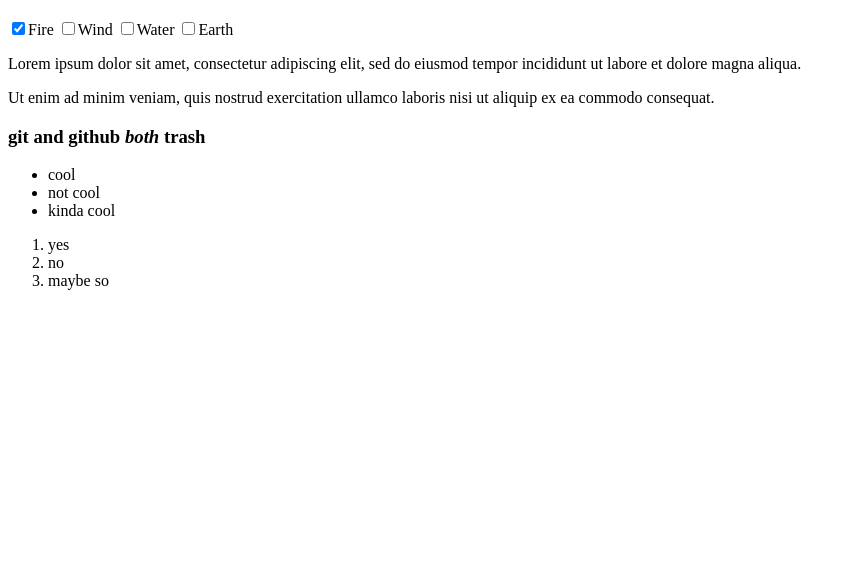
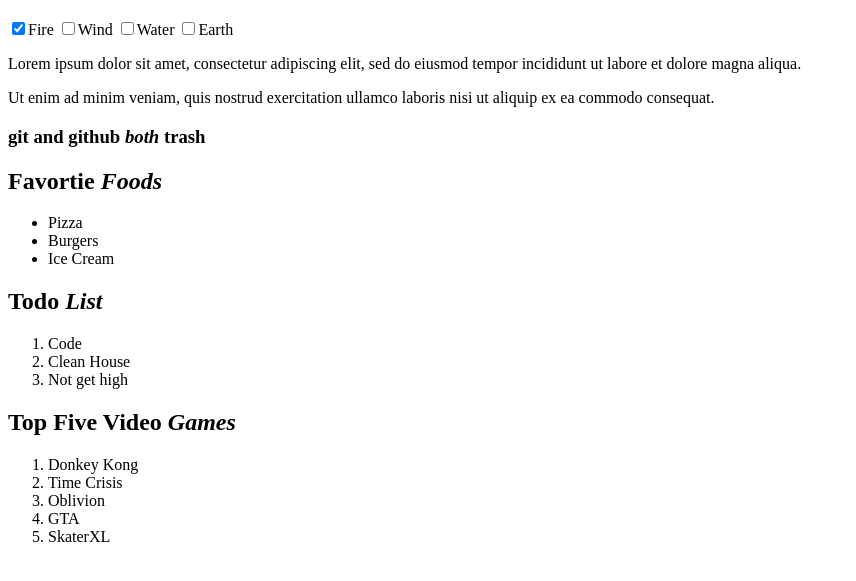
Before and after one commit to keyclickwarlord/git_test, a plain HTML site: page index.html in a window 1280 px wide. Shown: the part 61-642 px from the top of the page, without its empty margins (0-856 px from the left). Drawn offline with Linux system fonts and the light colour scheme.

Commit message:
Add index.html

```diff
--- a/index.html
+++ b/index.html
@@ -18,16 +18,26 @@
         nisi ut aliquip ex ea commodo consequat.</p>
     <h3>git and github <em>both</em> trash</h3>
     <!--what is going on????????????? idk.-->
-    <ul>
-        <li>cool</li>
-        <li>not cool</li>
-        <li>kinda cool</li>
-    </ul>
-    <ol>
-        <li>yes</li>
-        <li>no</li>
-        <li>maybe so</li>
-    </ol>
-    <!--dope ass lists-->
+  <h2>Favortie <em>Foods</em></h2>
+  <ul>
+    <li>Pizza</li>
+    <li>Burgers</li>
+    <li>Ice Cream</li>
+  </ul>
+  <h2>Todo <em>List</em>
+  </h2>
+  <ol>
+    <li>Code</li>
+    <li>Clean House</li>
+    <li>Not get high</li>
+  </ol>
+  <h2>Top Five Video <em>Games</em></h2>
+  <ol>
+    <li>Donkey Kong</li>
+    <li>Time Crisis</li>
+    <li>Oblivion</li>
+    <li>GTA</li>
+    <li>SkaterXL</li>
+  </ol>
 </body>
 </html>
```
